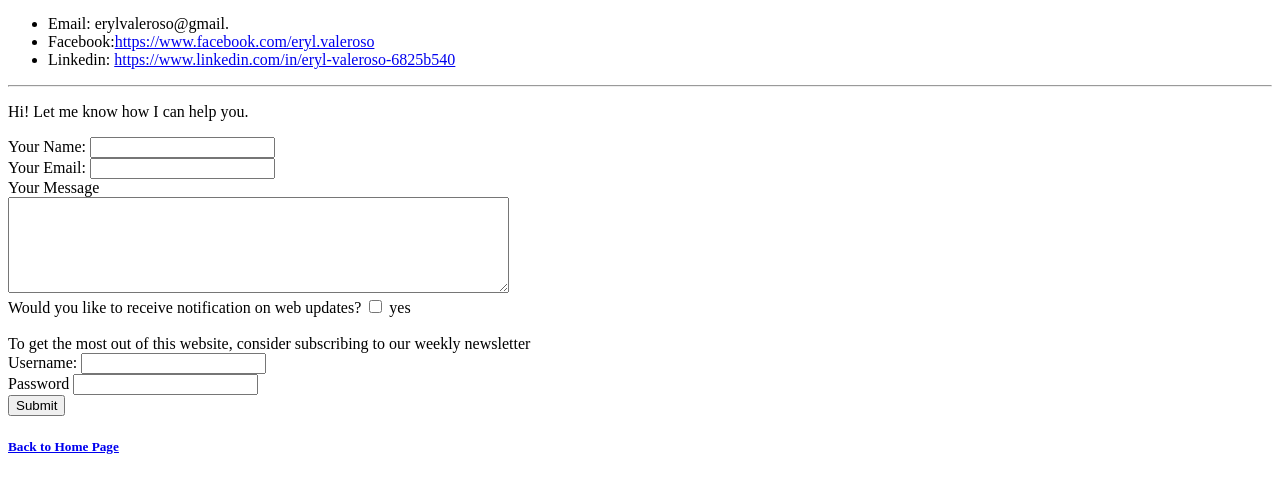
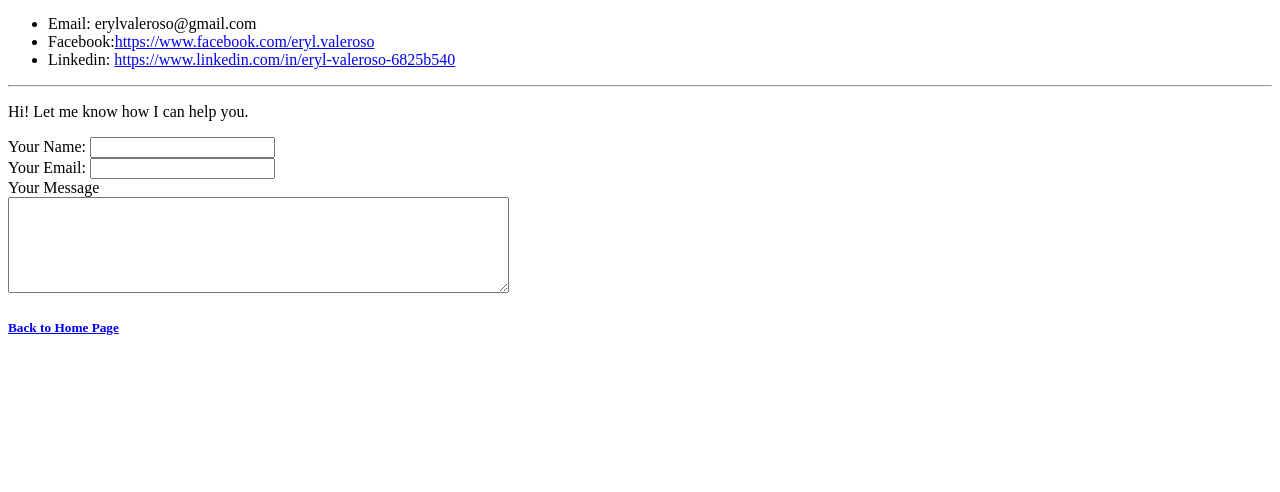
Before and after one commit to eriruhajime/cv, a plain HTML site: page contactme.html in a window 1280 px wide. Shown: the part 44-536 px from the top of the page. Drawn offline with Linux system fonts and the light colour scheme.

Commit message:
updated email and took off subscription and update question

```diff
--- a/contactme.html
+++ b/contactme.html
@@ -7,7 +7,7 @@
   <body>
     <h3>Contact Me</h3>
     <ul>
-      <li>Email: erylvaleroso@gmail.<!-- COMBAK:  --></li>
+      <li>Email: erylvaleroso@gmail.com<!-- COMBAK:  --></li>
       <li>Facebook:<a href="https://www.facebook.com/eryl.valeroso">https://www.facebook.com/eryl.valeroso</a></li>
       <li>Linkedin: <a href="https://www.linkedin.com/in/eryl-valeroso-6825b540/">https://www.linkedin.com/in/eryl-valeroso-6825b540</a></li>
     </ul>
@@ -20,17 +20,6 @@
   <input type="email" name="YourEmail" value=""><br>
   <label>Your Message</label><br>
   <textarea name="YourMessage" rows="6" cols="60"></textarea>
-<br>
-  <label>Would you like to receive notification on web updates?</label>
-  <input type="checkbox" name="Notification" value="">
-  <label>yes</label><br>
-  <br>
-  <label>To get the most out of this website, consider subscribing to our weekly newsletter</label><br>
-  <label>Username:</label>
-  <input type="text" name="UserName" value=""><br>
-  <label>Password</label>
-  <input type="password" name="Password" value=""><br>
-  <input type="submit" name="">
 
 </form>
 
```
